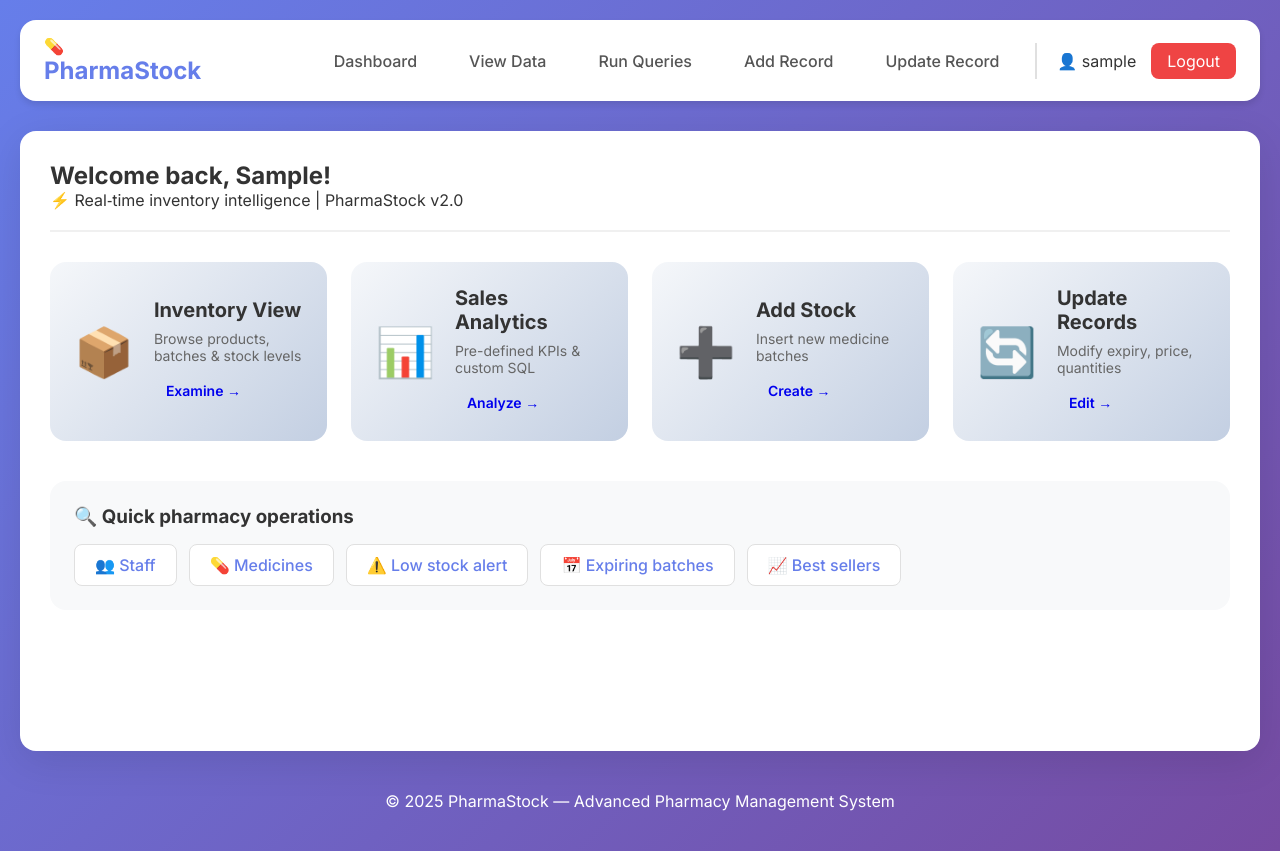
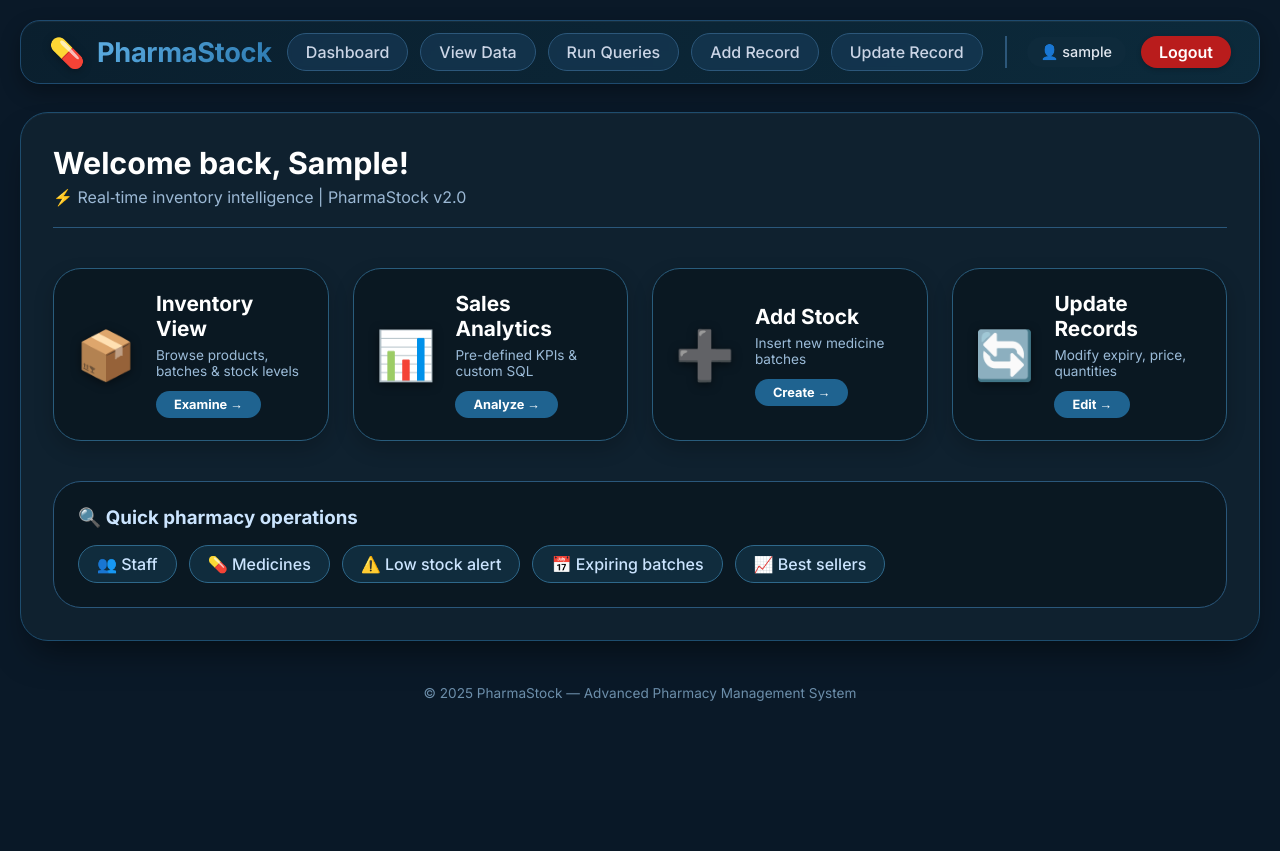
Before and after one commit to SakhileGodfrery/Pharmacy_Inventory_System_Group_10, a Django app: page /dashboard/ in a window 1280 px wide. After the commit the page ends 701 px from the top, so only its background shows below. Run offline with Django 5.2, Linux system fonts and the light colour scheme; the visitor is signed in with stand-in values (Sample User, id 1).

Commit message:
Revamp CSS for dark theme styling
Updated styles for a dark theme, including background colors, navbar styles, button styles, and form elements. Enhanced overall aesthetics and improved hover effects.

```diff
--- a/PHASE 3/Pharmacy_django/pharmacy_inventory/static/css/style.css
+++ b/PHASE 3/Pharmacy_django/pharmacy_inventory/static/css/style.css
@@ -6,9 +6,9 @@
 
 body {
     font-family: 'Inter', sans-serif;
-    background: linear-gradient(135deg, #667eea 0%, #764ba2 100%);
+    background: #0a1928;
     min-height: 100vh;
-    color: #333;
+    color: #e2e8f0;
 }
 
 .container {
@@ -17,45 +17,66 @@ body {
     padding: 20px;
 }
 
-/* Navbar Styles */
+/* Navbar Styles - Dark Blue Theme */
 .navbar {
-    background: white;
-    border-radius: 16px;
-    padding: 16px 24px;
-    margin-bottom: 30px;
-    box-shadow: 0 4px 6px rgba(0, 0, 0, 0.1);
+    background: linear-gradient(135deg, #0a1f2e 0%, #0c2a3b 100%);
+    border-radius: 20px;
+    padding: 12px 28px;
+    margin-bottom: 28px;
+    box-shadow: 0 8px 20px rgba(0, 0, 0, 0.3), inset 0 1px 0 rgba(255, 255, 255, 0.05);
     display: flex;
     justify-content: space-between;
     align-items: center;
     flex-wrap: wrap;
     gap: 15px;
+    border: 1px solid #1e4a6e;
+}
+
+.nav-brand {
+    display: flex;
+    align-items: center;
+    gap: 12px;
+}
+
+.pharma-icon {
+    font-size: 1.8rem;
+    filter: drop-shadow(0 2px 4px rgba(0, 0, 0, 0.3));
 }
 
 .nav-brand h1 {
-    font-size: 1.5rem;
-    color: #667eea;
+    font-size: 1.7rem;
     font-weight: 700;
+    background: linear-gradient(135deg, #5dade2, #2c7ab1);
+    -webkit-background-clip: text;
+    background-clip: text;
+    color: transparent;
+    letter-spacing: -0.3px;
 }
 
 .nav-menu {
     display: flex;
     align-items: center;
-    gap: 20px;
+    gap: 12px;
     flex-wrap: wrap;
 }
 
 .nav-link {
-    color: #555;
+    color: #cbd5e6;
     text-decoration: none;
-    padding: 8px 16px;
-    border-radius: 8px;
-    transition: all 0.3s;
+    padding: 8px 18px;
+    border-radius: 40px;
     font-weight: 500;
+    transition: all 0.2s ease;
+    background: rgba(30, 74, 110, 0.4);
+    backdrop-filter: blur(2px);
+    border: 1px solid #2c577a;
 }
 
 .nav-link:hover {
-    background: #667eea;
+    background: #1e5a7d;
     color: white;
+    border-color: #5dade2;
+    transform: translateY(-1px);
 }
 
 .user-info {
@@ -63,40 +84,54 @@ body {
     align-items: center;
     gap: 15px;
     padding-left: 20px;
-    border-left: 2px solid #e0e0e0;
+    margin-left: 10px;
+    border-left: 2px solid #2c577a;
+}
+
+.user-info span {
+    font-weight: 500;
+    background: #0e2a3b;
+    padding: 6px 14px;
+    border-radius: 40px;
+    font-size: 0.9rem;
 }
 
 .logout-btn {
-    background: #ef4444;
+    background: #b91c1c;
     color: white;
-    padding: 8px 16px;
-    border-radius: 8px;
+    padding: 6px 18px;
+    border-radius: 40px;
     text-decoration: none;
-    transition: background 0.3s;
+    font-weight: 600;
+    transition: all 0.2s;
+    box-shadow: 0 2px 5px rgba(0, 0, 0, 0.2);
 }
 
 .logout-btn:hover {
-    background: #dc2626;
+    background: #ef4444;
+    transform: scale(0.97);
 }
 
 /* Main Content */
 .main-content {
-    background: white;
-    border-radius: 16px;
-    padding: 30px;
-    min-height: calc(100vh - 180px);
-    box-shadow: 0 10px 40px rgba(0, 0, 0, 0.1);
+    background: #0f212f;
+    backdrop-filter: blur(2px);
+    border-radius: 28px;
+    padding: 32px;
+    box-shadow: 0 20px 35px -12px rgba(0, 0, 0, 0.5), inset 0 1px 0 rgba(255, 255, 255, 0.03);
+    border: 1px solid #1e4d6e;
 }
 
 /* Footer */
 .footer {
     text-align: center;
-    padding: 20px;
-    color: white;
+    padding: 24px 12px 12px;
+    color: #6c8eaa;
+    font-size: 0.85rem;
     margin-top: 20px;
 }
 
-/* Auth Styles */
+/* Auth Styles - Deep Blue */
 .auth-container {
     display: flex;
     justify-content: center;
@@ -165,23 +205,24 @@ body {
 .btn {
     padding: 12px 24px;
     border: none;
-    border-radius: 12px;
+    border-radius: 40px;
     font-size: 1rem;
-    font-weight: 600;
+    font-weight: 700;
     cursor: pointer;
-    transition: all 0.3s;
+    transition: 0.2s;
     text-decoration: none;
     display: inline-block;
 }
 
 .btn-primary {
-    background: linear-gradient(135deg, #667eea 0%, #764ba2 100%);
+    background: linear-gradient(95deg, #1f6390, #0e3f5c);
     color: white;
+    box-shadow: 0 6px 14px rgba(0, 0, 0, 0.25);
 }
 
 .btn-primary:hover {
-    transform: translateY(-2px);
-    box-shadow: 0 5px 15px rgba(102, 126, 234, 0.4);
+    background: linear-gradient(95deg, #2c7ab1, #185f86);
+    transform: translateY(-1px);
 }
 
 .btn-block {
@@ -189,76 +230,103 @@ body {
 }
 
 .btn-sm {
-    padding: 6px 12px;
-    font-size: 0.875rem;
+    padding: 6px 18px;
+    font-size: 0.8rem;
+    background: #1f6390;
+    border-radius: 50px;
+    color: white;
+}
+
+.btn-info {
+    background: #2c577a;
+    padding: 10px 20px;
+    border-radius: 40px;
+    color: white;
 }
 
 .auth-footer {
     text-align: center;
-    margin-top: 24px;
+    margin-top: 28px;
+    border-top: 1px solid #2a577b;
     padding-top: 20px;
-    border-top: 1px solid #e0e0e0;
 }
 
 .auth-footer a {
-    color: #667eea;
+    color: #5dade2;
     text-decoration: none;
-    font-weight: 500;
+    font-weight: 600;
 }
 
 /* Dashboard Styles */
 .dashboard-header {
     margin-bottom: 30px;
     padding-bottom: 20px;
-    border-bottom: 2px solid #f0f0f0;
+    border-bottom: 1px solid #2a577b;
+}
+
+.dashboard-header h2 {
+    font-size: 1.9rem;
+    font-weight: 700;
+    color: #ffffff;
+}
+
+.dashboard-header p {
+    color: #9bb8d4;
+    margin-top: 6px;
 }
 
 .stats-grid {
     display: grid;
-    grid-template-columns: repeat(auto-fit, minmax(250px, 1fr));
+    grid-template-columns: repeat(auto-fit, minmax(260px, 1fr));
     gap: 24px;
-    margin-bottom: 40px;
+    margin: 40px 0;
 }
 
 .stat-card {
-    background: linear-gradient(135deg, #f5f7fa 0%, #c3cfe2 100%);
-    border-radius: 16px;
-    padding: 24px;
+    background: #0a1822;
+    border-radius: 28px;
+    padding: 22px;
     display: flex;
     align-items: center;
     gap: 20px;
-    transition: transform 0.3s;
+    transition: all 0.25s;
+    border: 1px solid #295c7c;
+    box-shadow: 0 8px 20px rgba(0, 0, 0, 0.2);
 }
 
 .stat-card:hover {
     transform: translateY(-5px);
+    border-color: #5dade2;
+    background: #0f202d;
 }
 
 .stat-icon {
     font-size: 3rem;
+    filter: drop-shadow(0 2px 5px rgba(0, 0, 0, 0.5));
 }
 
 .stat-info h3 {
-    font-size: 1.25rem;
-    margin-bottom: 8px;
-    color: #333;
+    color: white;
+    font-size: 1.3rem;
+    margin-bottom: 6px;
 }
 
 .stat-info p {
-    color: #666;
-    font-size: 0.875rem;
+    color: #9bbbd8;
+    font-size: 0.85rem;
     margin-bottom: 12px;
 }
 
 .quick-actions {
-    background: #f8f9fa;
-    border-radius: 16px;
+    background: #0a1822;
+    border-radius: 28px;
     padding: 24px;
+    border: 1px solid #2a577b;
 }
 
 .quick-actions h3 {
+    color: #cbe4fe;
     margin-bottom: 16px;
-    color: #333;
 }
 
 .action-buttons {
@@ -268,20 +336,19 @@ body {
 }
 
 .quick-link {
-    background: white;
-    padding: 10px 20px;
-    border-radius: 8px;
+    background: #102c3d;
+    padding: 8px 18px;
+    border-radius: 40px;
     text-decoration: none;
-    color: #667eea;
+    color: #cbe4fe;
     font-weight: 500;
-    border: 1px solid #e0e0e0;
-    transition: all 0.3s;
+    transition: 0.2s;
+    border: 1px solid #2e688b;
 }
 
 .quick-link:hover {
-    background: #667eea;
+    background: #1f6390;
     color: white;
-    border-color: #667eea;
 }
 
 /* Table Styles */
@@ -561,22 +647,22 @@ body {
     cursor: not-allowed;
 }
 
-/* Scrollbar Styling */
+/* Scrollbar Styling - Dark Theme */
 ::-webkit-scrollbar {
     width: 8px;
     height: 8px;
 }
 
 ::-webkit-scrollbar-track {
-    background: #f1f1f1;
+    background: #0a1822;
     border-radius: 4px;
 }
 
 ::-webkit-scrollbar-thumb {
-    background: #888;
+    background: #2c577a;
     border-radius: 4px;
 }
 
 ::-webkit-scrollbar-thumb:hover {
-    background: #555;
+    background: #5dade2;
 }
```
Also changed, not shown: other parts of PHASE 3/Pharmacy_django/pharmacy_inventory/static/css/style.css (+92 -68 lines).
